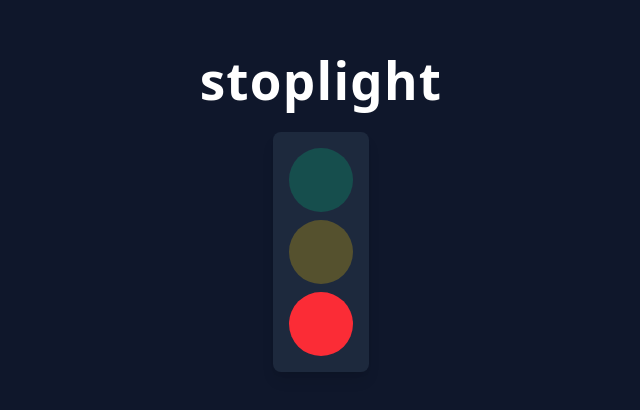
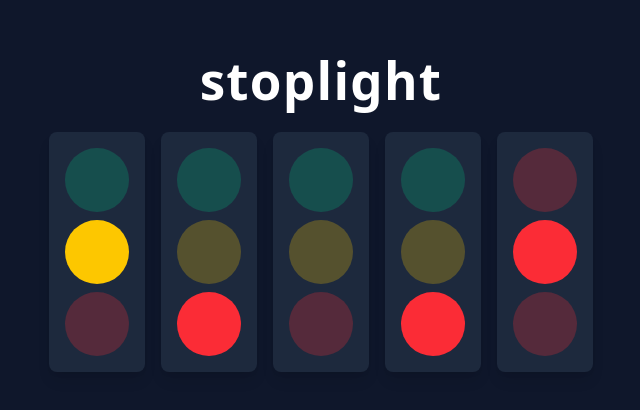
Before and after one commit to austinimperial/stoplight, a React (Vite) app: page / in a window 1280 px wide. Shown: the part 188-598 px from the top of the page, without its empty margins (319-959 px from the left). Built offline with nearby package versions, Linux system fonts and the light colour scheme.

Commit message:
live interview

```diff
--- a/src/App.tsx
+++ b/src/App.tsx
@@ -1,40 +1,79 @@
-import { useEffect, useState } from 'react'
+import type React from 'react'
 import './App.css'
-import cn from './utils/cn'
+import { Stoplight } from './components/Stoplight'
+import type { StoplightPhase } from './components/Stoplight'
 
-const lights = [
-  { id: 'green', colorClass: 'bg-emerald-500', durationMs: 5000 },
+type AppProps = object
+
+const phases1: StoplightPhase[] = [
+  { id: 'green', colorClass: 'bg-emerald-500', durationMs: 1000 },
   { id: 'yellow', colorClass: 'bg-yellow-400', durationMs: 1000 },
-  { id: 'red', colorClass: 'bg-red-500', durationMs: 2000 },
+  { id: 'red', colorClass: 'bg-red-500', durationMs: 1000 },
 ] as const
 
-function App() {
-  const [activeIndex, setActiveIndex] = useState(0)
+const phases2: StoplightPhase[] = [
+  { id: 'green', colorClass: 'bg-emerald-500', durationMs: 1000 },
+  { id: 'yellow', colorClass: 'bg-yellow-400', durationMs: 1000 },
+  { id: 'red', colorClass: 'bg-red-500', durationMs: 1000 },
+] as const
 
-  useEffect(() => {
-    const timeout = setTimeout(() => {
-      setActiveIndex((prev) => (prev + 1) % lights.length)
-    }, lights[activeIndex].durationMs)
+const phases3: StoplightPhase[] = [
+  { id: 'green', colorClass: 'bg-emerald-500', durationMs: 1000 },
+  { id: 'off', durationMs: 1000, isOff: true },
+  { id: 'yellow', colorClass: 'bg-yellow-400', durationMs: 1000 },
+  { id: 'red', colorClass: 'bg-red-500', durationMs: 1000 },
+] as const
 
-    return () => clearTimeout(timeout)
-  }, [activeIndex])
+const phases4: StoplightPhase[] = [
+  { id: 'green', colorClass: 'bg-emerald-500', durationMs: 1000 },
+  { id: 'yellow', colorClass: 'bg-yellow-400', durationMs: 1000 },
+  { id: 'red', colorClass: 'bg-red-500', durationMs: 1000 },
+] as const
 
+const phases5: StoplightPhase[] = [
+  { id: 'red1', colorClass: 'bg-red-500', durationMs: 1000 },
+  { id: 'red2', colorClass: 'bg-red-500', durationMs: 1000 },
+  { id: 'red3', colorClass: 'bg-red-500', durationMs: 1000 },
+] as const
+
+const sequence1 = [
+  { green: true },
+  { yellow: true },
+  { red: true },
+]
+
+const sequence2 = [
+  { green: true },
+  { red: true },
+  { yellow: true },
+]
+
+const sequence3 = [
+  { red: true },
+  { off: true },
+]
+
+const sequence4 = [
+  { green: true, yellow: true },
+  { red: true },
+]
+
+const sequence5 = [
+  { red1: true },
+  { red2: true },
+  { red3: true },
+]
+
+const App: React.FC<AppProps> = () => {
   return (
     <div className='flex flex-col items-center justify-center gap-6 w-screen h-screen bg-slate-900 text-white'>
       <h1 className='text-3xl font-semibold tracking-wide'>stoplight</h1>
-      <div className='flex flex-col items-center gap-4'>
-        <div className='flex flex-col items-center gap-2 rounded-lg bg-slate-800 p-4 shadow-lg'>
-          {lights.map((light, index) => (
-            <div
-              key={light.id}
-              className={cn(
-                'h-16 w-16 rounded-full transition-opacity duration-300',
-                light.colorClass,
-                index === activeIndex ? 'opacity-100' : 'opacity-25',
-              )}
-            />
-          ))}
-        </div>
+      <div className='flex items-center gap-4'>
+        <Stoplight phases={phases1} sequence={sequence1} />
+        <Stoplight phases={phases2} sequence={sequence2} />
+        <Stoplight phases={phases3} sequence={sequence3} />
+        <Stoplight phases={phases4} sequence={sequence4} />
+        <Stoplight phases={phases5} sequence={sequence5} />
       </div>
     </div>
   )
--- /dev/null
+++ b/src/components/Stoplight.tsx
@@ -0,0 +1,71 @@
+import { useEffect, useState } from 'react'
+import type React from 'react'
+import cn from '../utils/cn'
+
+interface StoplightPhase {
+  id: string
+  colorClass?: string
+  durationMs: number
+  isOff?: boolean;
+}
+
+type StoplightSequenceStep = Partial<Record<string, boolean>>
+
+interface StoplightProps {
+  phases: StoplightPhase[]
+  sequence: StoplightSequenceStep[]
+}
+
+const Stoplight: React.FC<StoplightProps> = ({ phases, sequence }) => {
+  const [sequenceIndex, setSequenceIndex] = useState(0)
+
+  const validSequence = sequence.filter((step) =>
+    phases.some((phase) => step[phase.id]),
+  )
+
+  useEffect(() => {
+    if (!phases.length || !validSequence.length) {
+      return
+    }
+
+    const currentStep = validSequence[sequenceIndex % validSequence.length]
+    const currentPhase = phases.find((phase) => currentStep[phase.id])
+
+    if (!currentPhase) {
+      return
+    }
+
+    const timeout = setTimeout(() => {
+      setSequenceIndex((previous) => (previous + 1) % validSequence.length)
+    }, currentPhase.durationMs)
+
+    return () => {
+      clearTimeout(timeout)
+    }
+  }, [phases, sequence, sequenceIndex, validSequence])
+
+  if (!phases.length || !validSequence.length) {
+    return null
+  }
+
+  const activeStep = validSequence[sequenceIndex % validSequence.length]
+
+  return (
+    <div className='flex flex-col items-center gap-2 rounded-lg bg-slate-800 p-4 shadow-lg'>
+      {phases.filter((phase) => !phase.isOff).map((phase, idx) => {
+        return (
+          <div
+            key={`${phase.id}-${idx}`}
+            className={cn(
+              'h-16 w-16 rounded-full transition-opacity duration-300',
+              phase.colorClass,
+              activeStep?.[phase.id] ? 'opacity-100' : 'opacity-25',
+            )}
+          />)
+      })}
+    </div>
+  )
+}
+
+export type { StoplightPhase }
+export { Stoplight }
```
Also changed, not shown: 1 other file (tests, documents, lock files or other folders).
